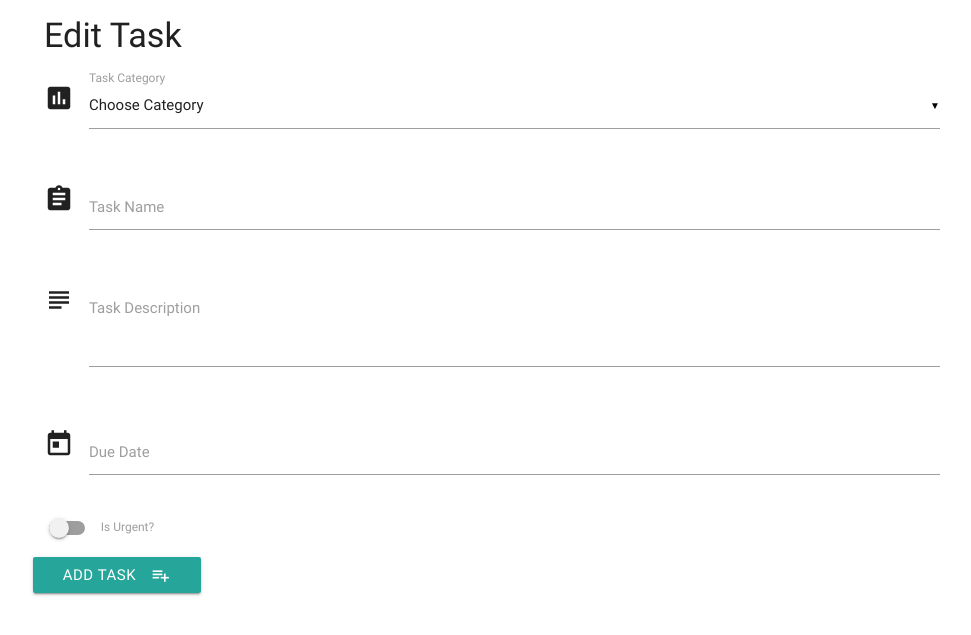
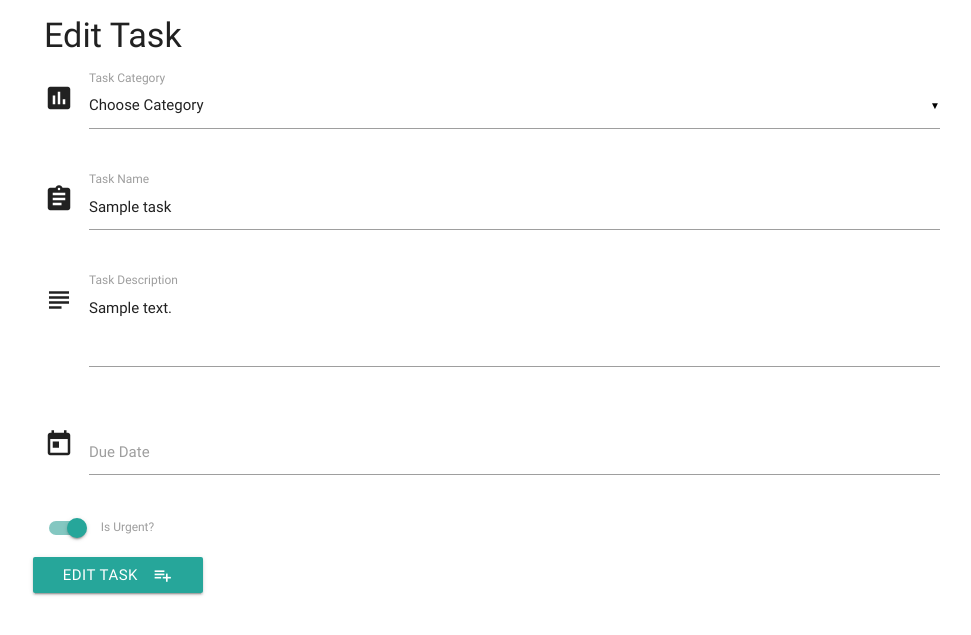
Before and after one commit to kevald1963/task_manager, a Flask app: template templates/edittask.html in a window 1280 px wide. Shown: the top 635 px of the page, without its empty margins (148-1119 px from the left). Run offline with Flask 2, Linux system fonts and the light colour scheme; the template is opened without the code that fills it: most values are stand-ins (such as "Sample title", 1, 10 or a date in 2020); some libraries are stand-ins or nearby versions.

Commit message:
Form fields now populated from Mongo EXCEPT that the Due Date won't show for some reason. Needs further investigation.

```diff
--- a/app.py
+++ b/app.py
@@ -10,7 +10,7 @@ app.config["MONGO_DBNAME"] = "task_manager"
 
 mongo = PyMongo(app)
 
-gitpod_url = "https://5000-ae34fd21-0471-4da9-8255-f8e6a8ea7825.ws-eu01.gitpod.io/"
+gp_url = "https://5000-ae34fd21-0471-4da9-8255-f8e6a8ea7825.ws-eu01.gitpod.io/"
 
 @app.route('/')
 @app.route('/get_tasks')
@@ -27,15 +27,18 @@ def insert_task():
     # Convert form data to a dictionary to make it usable by Mongo.
     tasks.insert_one(request.form.to_dict())
     # Have to use hard-coded gitpod url, otherwise tries to redirect to localhost causing a connection refused error.
-    return redirect(gitpod_url + 'get_tasks')
+    return redirect(gp_url + 'get_tasks')
     #return redirect(url_for('get_tasks'))
 
 @app.route('/edit_task/<task_id>')
 def edit_task(task_id):
-    the_task = mongo.db.tasks.find_one({"_id": ObjectId(task_id)})
-    all_categories = mongo.db.catagories.find()
+    # Fetch the task record from the database for the displayed task we want to edit.
+    _task = mongo.db.tasks.find_one({"_id": ObjectId(task_id)})
+    # Fetch all categories from the database to display in the dropdown list, so user can choose a new one if they wish.
+    _categories = mongo.db.categories.find()
+    category_list = [category for category in _categories]
     # Display the record for editing.
-    return render_template("edittask.html", task=the_task, categories=all_categories)
+    return render_template("edittask.html", task= _task, categories = category_list)
 
 if __name__ == '__main__':
     app.run(host=os.getenv('IP'),
--- a/templates/edittask.html
+++ b/templates/edittask.html
@@ -11,7 +11,11 @@
                 <select id="category" name="category_name">
                     <option value="" disabled selected>Choose Category</option>
                     {% for cat in categories %}
-                    <option value="{{cat.category_name}}">{{cat.category_name}}</option>
+                        {% if cat.category_name == task.category_name %}
+                            <option value="{{cat.category_name}}" selected>{{cat.category_name}}</option>
+                        {% else %}
+                            <option value="{{cat.category_name}}">{{cat.category_name}}</option>
+                        {% endif %}
                     {% endfor %}
                 </select>
                 <label>Task Category</label>
@@ -21,7 +25,7 @@
         <div class="row">
             <div class="input-field col s12">
                 <i class="material-icons prefix">assignment</i>
-                <input id="task_name" name="task_name" type="text" class="validate">
+                <input id="task_name" name="task_name" type="text" class="validate" value="{{task.task_name}}">
                 <label for="icon_prefix">Task Name</label>
             </div>
         </div>
@@ -29,7 +33,9 @@
         <div class="row">
             <div class="input-field col s12">
                 <i class="material-icons prefix">subject</i>
-                <textarea id="task_description" name="task_description" class="materialize-textarea"></textarea>
+                <!-- Note that value="{{task.task_description}}" is not used for a textarea element, unlike for task name above. -->
+                <!-- Instead it is placed as content in the textarea. -->
+                <textarea id="task_description" name="task_description" class="materialize-textarea">{{task.task_description}}</textarea>
                 <label for="icon_telephone">Task Description</label>
             </div>
         </div>
@@ -45,17 +51,33 @@
         <div class="row">
             <div class="switch">
                 <label>
-                    <input id="is_urgent" name="is_urgent" type="checkbox">
+                    {% if task.is_urgent != "false" %}
+                        <input id="is_urgent" name="is_urgent" type="checkbox" checked>
+                    {% else %}
+                        <input id="is_urgent" name="is_urgent" type="checkbox">
+                    {% endif %}
                     <span class="lever"></span>Is Urgent?
                 </label>
             </div>
         </div>
         <div class="row">
-            <button class="btn waves-effect waves-light" type="submit" name="action">Add Task
+            <!-- SUBMIT BUTTON -->
+            <button class="btn waves-effect waves-light" type="submit" name="action">Edit Task
                 <i class="material-icons right">playlist_add</i>
             </button>
         </div>
     </form>
  </div>
 
+<script src="https://cdnjs.cloudflare.com/ajax/libs/jquery/3.2.1/jquery.min.js"></script>
+
+<script>
+    $(document).ready(function() {
+        // Note that 'due_date' below is a local variable to this function but shares same name
+        // as database field in tasks record.
+        due_date = Date.parse('{{task.due_date}}');
+        $('#due_date').pickadate('picker').set('select', due_date, { format 'dd/mm/yyyy' }).trigger('change');
+    });
+</script>
+
 {% endblock %}
```
